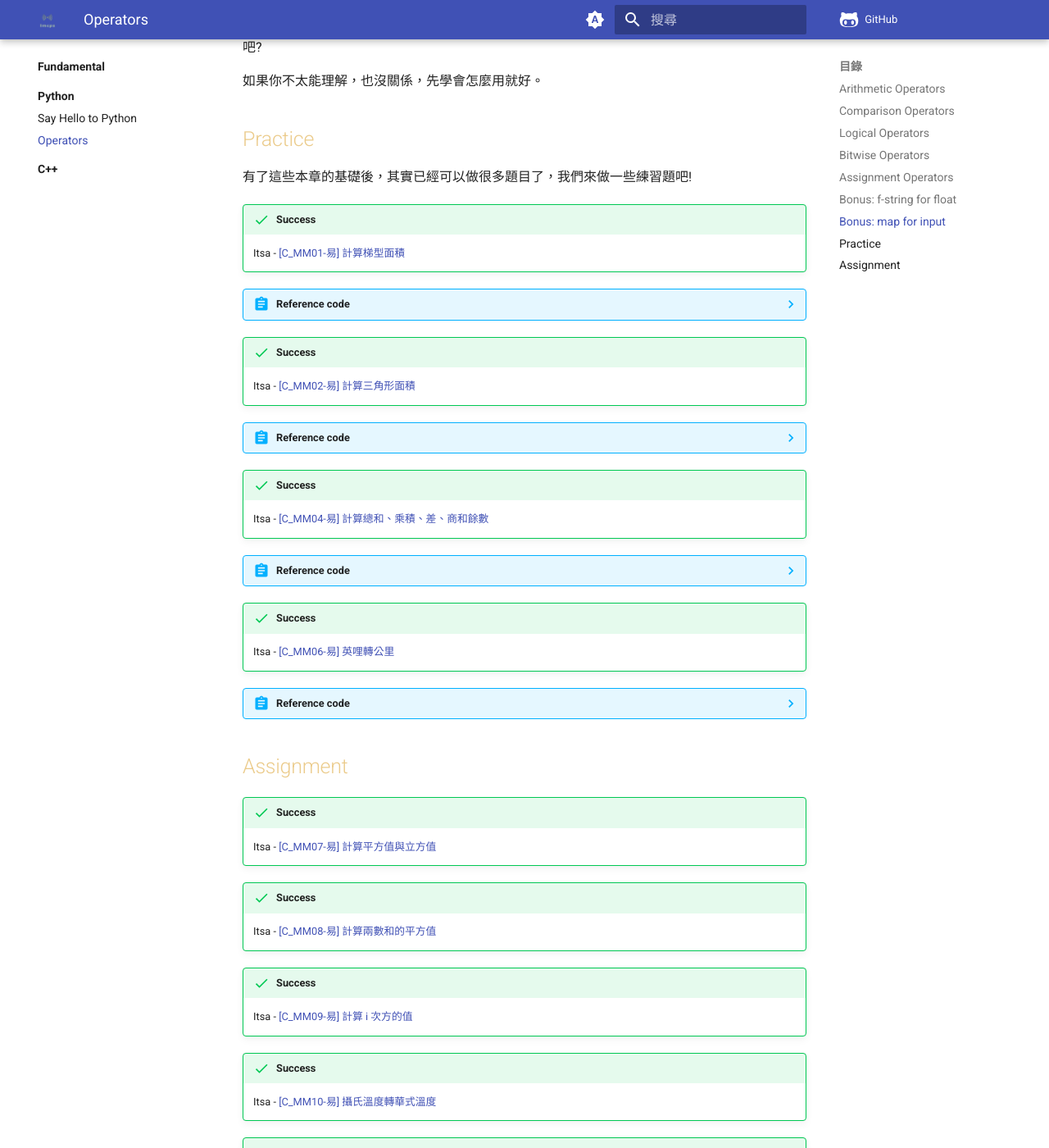
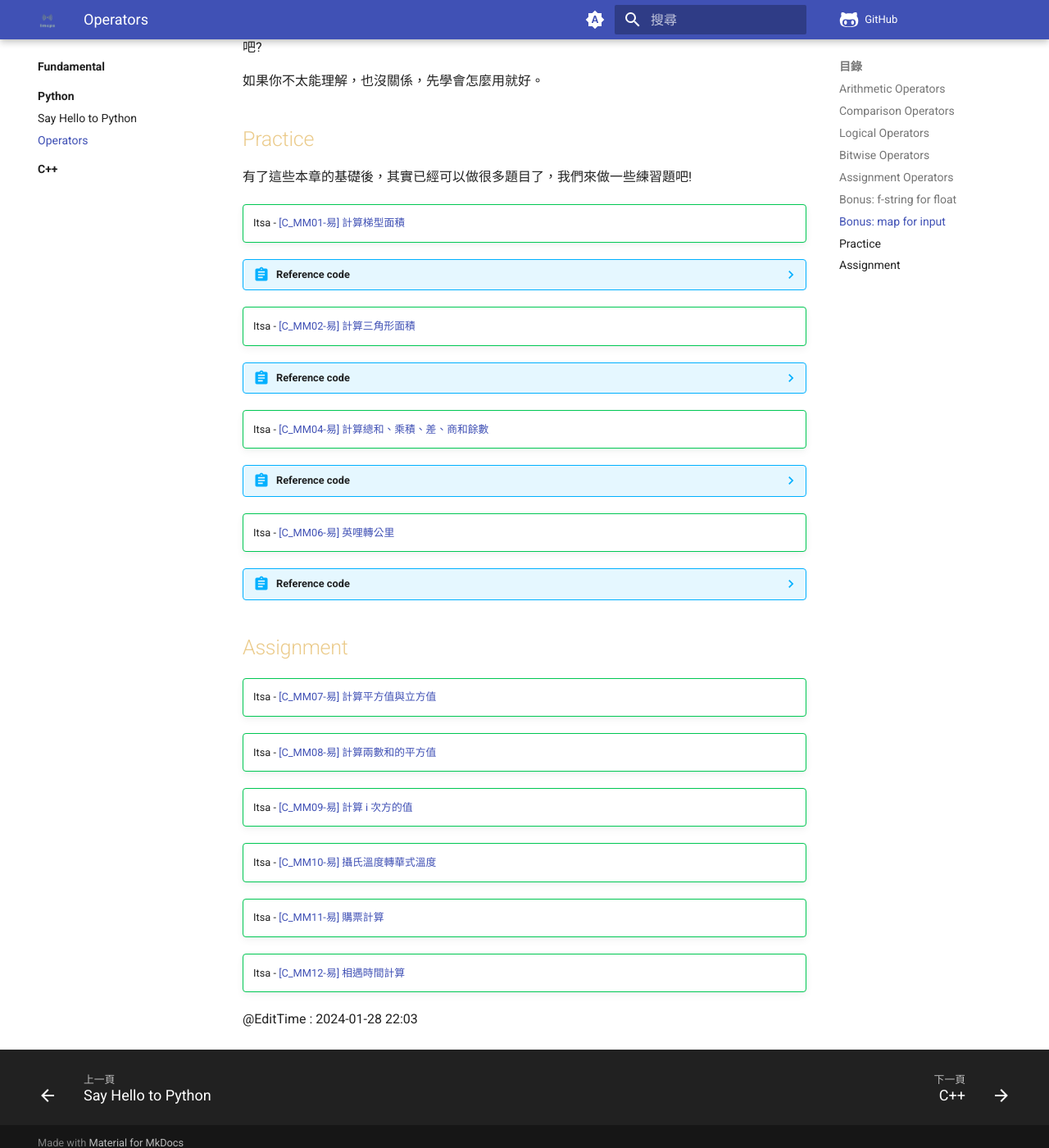
Before and after one commit to cheung4843/ZestAlgo, an MkDocs documentation site: the page built from docs/fundamental/python/operators.md, in a window 1280 px wide and 1400 px high, scrolled down 7470 px. Shown: the whole window at 82% size. Built offline with MkDocs 1.6.1 and Material for MkDocs 9.7.7, drawn with Linux system fonts in a browser that asks for light colours; comment, search, counter and statistics services are not loaded.

Commit message:
modify: operators.md
圖示修正

````diff
--- a/docs/fundamental/python/operators.md
+++ b/docs/fundamental/python/operators.md
@@ -325,7 +325,7 @@ print(a + b + c)
 ## Practice
 有了這些本章的基礎後，其實已經可以做很多題目了，我們來做一些練習題吧!
 
-!!! success
+!!! success ""
     Itsa - [[C_MM01-易] 計算梯型面積](https://e-tutor.itsa.org.tw/e-Tutor/mod/programming/view.php?a=2913)
 
 ??? abstract "Reference code"
@@ -335,7 +335,7 @@ print(a + b + c)
     print(f"Trapezoid area:{area}")
     ```
 
-!!! success
+!!! success ""
     Itsa - [[C_MM02-易] 計算三角形面積](https://e-tutor.itsa.org.tw/e-Tutor/mod/programming/view.php?a=2914)
 
 ??? abstract "Reference code"
@@ -346,7 +346,7 @@ print(a + b + c)
     print(area)
     ```
 
-!!! success
+!!! success ""
     Itsa - [[C_MM04-易] 計算總和、乘積、差、商和餘數](https://e-tutor.itsa.org.tw/e-Tutor/mod/programming/view.php?a=2916)
 
 ??? abstract "Reference code"
@@ -360,7 +360,7 @@ print(a + b + c)
     print(f"{a}/{b}={a // b}...{a % b}")
     ```
 
-!!! success
+!!! success ""
     Itsa - [[C_MM06-易] 英哩轉公里](https://e-tutor.itsa.org.tw/e-Tutor/mod/programming/view.php?id=6870)
 
 ??? abstract "Reference code"
@@ -372,22 +372,22 @@ print(a + b + c)
     ```
 
 ## Assignment
-!!! success
+!!! success ""
     Itsa - [[C_MM07-易] 計算平方值與立方值](https://e-tutor.itsa.org.tw/e-Tutor/mod/programming/view.php?id=6873)
 
-!!! success
+!!! success ""
     Itsa - [[C_MM08-易] 計算兩數和的平方值](https://e-tutor.itsa.org.tw/e-Tutor/mod/programming/view.php?id=6876)
 
-!!! success
+!!! success ""
     Itsa - [[C_MM09-易] 計算 i 次方的值](https://e-tutor.itsa.org.tw/e-Tutor/mod/programming/view.php?id=6879)
 
-!!! success
+!!! success ""
     Itsa - [[C_MM10-易] 攝氏溫度轉華式溫度](https://e-tutor.itsa.org.tw/e-Tutor/mod/programming/view.php?id=6882)
 
-!!! success
+!!! success ""
     Itsa - [[C_MM11-易] 購票計算](https://e-tutor.itsa.org.tw/e-Tutor/mod/programming/view.php?id=6885)
 
-!!! success
+!!! success ""
     Itsa - [[C_MM12-易] 相遇時間計算](https://e-tutor.itsa.org.tw/e-Tutor/mod/programming/view.php?id=6888)
 
 @EditTime : 2024-01-28 22:03
````
